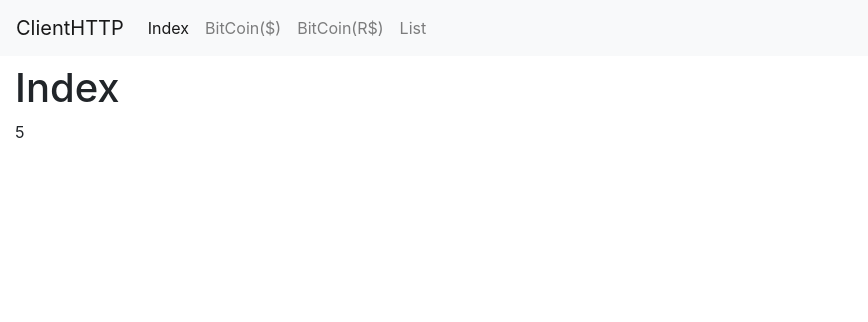
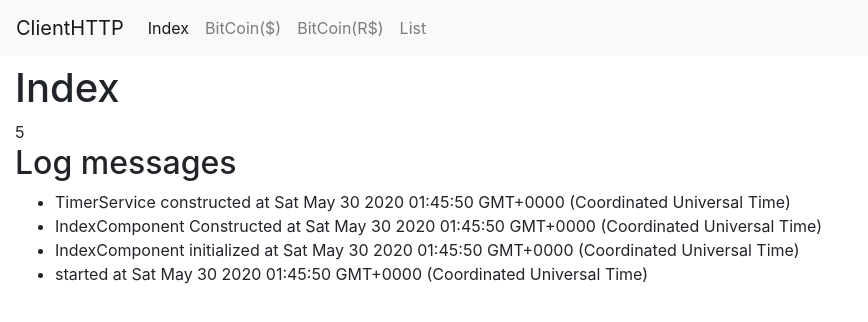
Before and after one commit to biancad2/client-http, an Angular app: page / in a window 1280 px wide. Shown: the top 322 px of the page, without its empty margins (0-868 px from the left). Built offline with nearby package versions, Linux system fonts and the light colour scheme.

Commit message:
Log de mensagens

```diff
--- a/src/app/bitcoin.service.ts
+++ b/src/app/bitcoin.service.ts
@@ -1,7 +1,8 @@
 import { Injectable } from '@angular/core';
 import { HttpClient } from '@angular/common/http';
+import { LoggerService } from './logger.service';
 
-interface Response{
+interface Response {
   time: {
     updated: string;
   };
@@ -16,7 +17,7 @@ interface Response{
   };
 }
 
-interface PriceUpdate{
+interface PriceUpdate {
   timestamp: Date;
   USD: number;
   GBP: number;
@@ -33,11 +34,11 @@ export class BitcoinService {
 
   updateList: Array<PriceUpdate> = [];
 
-  constructor(private http: HttpClient) { }
-  update(){
+  constructor(private http: HttpClient, private loggerService: LoggerService) { this.loggerService.add("TimerService constructed")}
+  update() {
     this.http.get<Response>('https://api.coindesk.com/v1/bpi/currentprice.json')
       .subscribe(data => {
-      this.lastUpdate=new Date();
+        this.lastUpdate = new Date();
         this.currentPrice = data;
         console.log(data);
         this.updateList.push({
--- a/src/app/bitcoin/bitcoin.component.ts
+++ b/src/app/bitcoin/bitcoin.component.ts
@@ -1,5 +1,6 @@
 import { Component, OnInit } from '@angular/core';
 import { BitcoinService } from '../bitcoin.service';
+import { LoggerService } from '../logger.service';
 
 
 @Component({
@@ -10,11 +11,13 @@ import { BitcoinService } from '../bitcoin.service';
 export class BitcoinComponent implements OnInit {
 
 
-  constructor(public bitcoinService: BitcoinService) {
+  constructor(public bitcoinService: BitcoinService, private loggerService: LoggerService) {
+    this.loggerService.add("BitcoinComponent Constructed")
 
   }
 
   ngOnInit() {
+    this.loggerService.add("BitcoinComponent initialized");
     this.update();
   }
 
@@ -24,7 +27,9 @@ export class BitcoinComponent implements OnInit {
   }
 
   update() {
+
     this.bitcoinService.update();
+    this.loggerService.add("BitcoinComponent updated");
   }
 
 }
--- a/src/app/index/index.component.html
+++ b/src/app/index/index.component.html
@@ -2,3 +2,7 @@
 <div>
     {{this.timerService.getCount()}}
 </div>
+<h2>Log messages</h2>
+<ul>
+    <li *ngFor="let message of this.loggerService.messages">{{message}}</li>
+</ul>
--- a/src/app/index/index.component.ts
+++ b/src/app/index/index.component.ts
@@ -1,5 +1,7 @@
 import { Component, OnInit } from '@angular/core';
 import { TimerService } from '../timer.service';
+import { LoggerService } from '../logger.service';
+
 
 @Component({
   selector: 'app-index',
@@ -8,9 +10,12 @@ import { TimerService } from '../timer.service';
 })
 export class IndexComponent implements OnInit {
 
-  constructor( public timerService: TimerService) { }
+  constructor( public timerService: TimerService, public loggerService: LoggerService) {
+    this.loggerService.add("IndexComponent Constructed")
+  }
 
   ngOnInit() {
+    this.loggerService.add("IndexComponent initialized");
     this.timerService.start(1000);
   }
 
--- a/src/app/list/list.component.ts
+++ b/src/app/list/list.component.ts
@@ -1,5 +1,7 @@
 import { Component, OnInit } from '@angular/core';
 import { ListService } from '../list.service';
+import { LoggerService } from '../logger.service';
+
 
 @Component({
   selector: 'app-list',
@@ -8,9 +10,12 @@ import { ListService } from '../list.service';
 })
 export class ListComponent implements OnInit {
 
-  constructor(public listService: ListService) { }
+  constructor(public listService: ListService, private loggerService: LoggerService) {
+    this.loggerService.add("ListComponent Constructed")
+  }
 
-  ngOnInit(): void {
+  ngOnInit(){
+    this.loggerService.add("ListComponent initialized");
   }
 
 }
--- /dev/null
+++ b/src/app/logger.service.ts
@@ -0,0 +1,17 @@
+import { Injectable } from '@angular/core';
+
+@Injectable({
+  providedIn: 'root'
+})
+export class LoggerService {
+  messages: string[] = [];
+  constructor() { }
+
+  add(message: string){
+    this.messages.push(message + " at " + new Date());
+  }
+
+  clear(){
+    this.messages=[];
+  }
+}
--- a/src/app/timer.service.ts
+++ b/src/app/timer.service.ts
@@ -1,5 +1,5 @@
 import { Injectable } from '@angular/core';
-
+import { LoggerService } from './logger.service';
 @Injectable({
   providedIn: 'root'
 })
@@ -8,11 +8,14 @@ export class TimerService {
 
   public counter = 0;
 
-  constructor() { }
+  constructor(private loggerService: LoggerService) {
+    loggerService.add("TimerService constructed");
+   }
 
-  start(ms: number){
-    if(!this.timer){
-      this.timer=setInterval(
+  start(ms: number) {
+    if (!this.timer) {
+      this.loggerService.add("started");
+      this.timer = setInterval(
         () => {
           this.counter++;
         }, ms
@@ -20,14 +23,15 @@ export class TimerService {
     }
   }
 
-  stop(){
-    if(this.timer){
+  stop() {
+    if (this.timer) {
+      this.loggerService.add("TimerService stopped");
       clearInterval(this.timer);
-      this.timer=null;
+      this.timer = null;
     }
   }
 
-  getCount(){
+  getCount() {
     return this.counter;
   }
 }
```
Also changed, not shown: src/app/list.service.ts (+5 -4 lines), 1 other file (tests, documents, lock files or other folders). Lines whose indentation alone changed are shown as unchanged.
